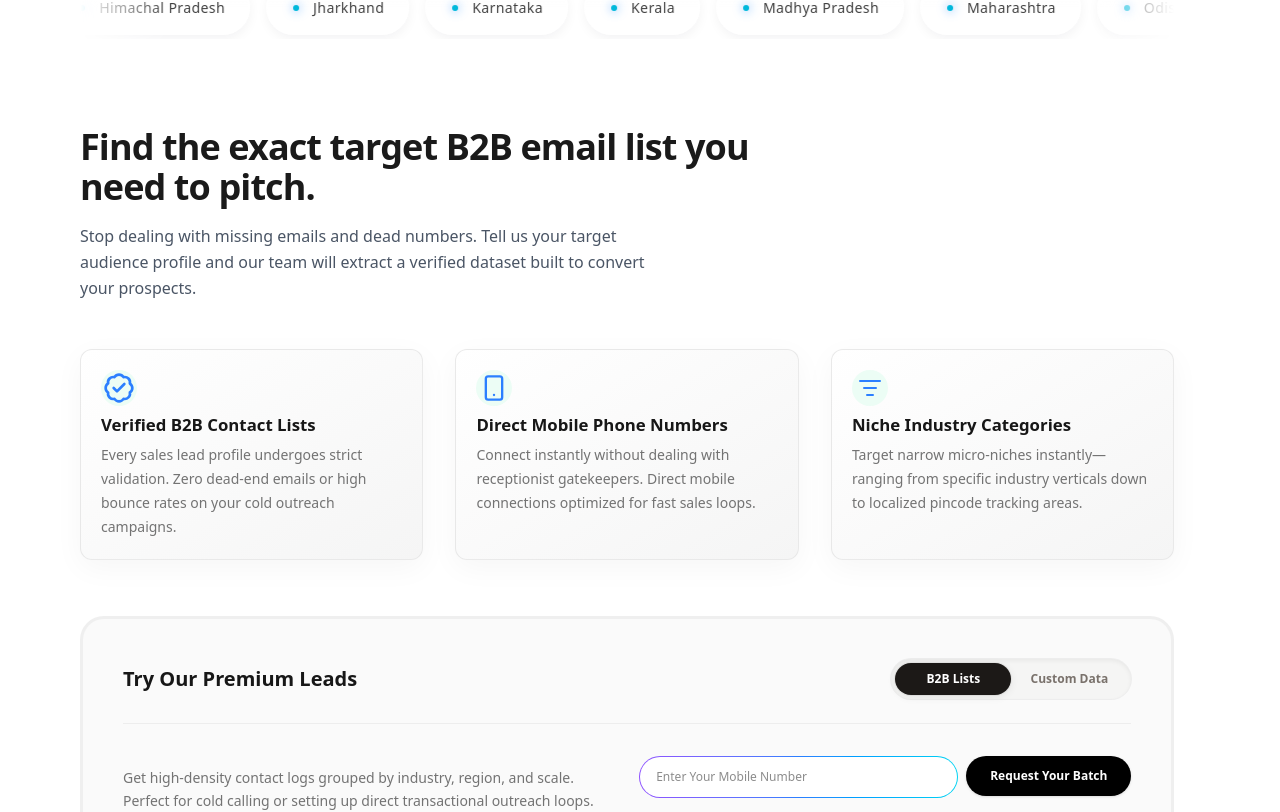
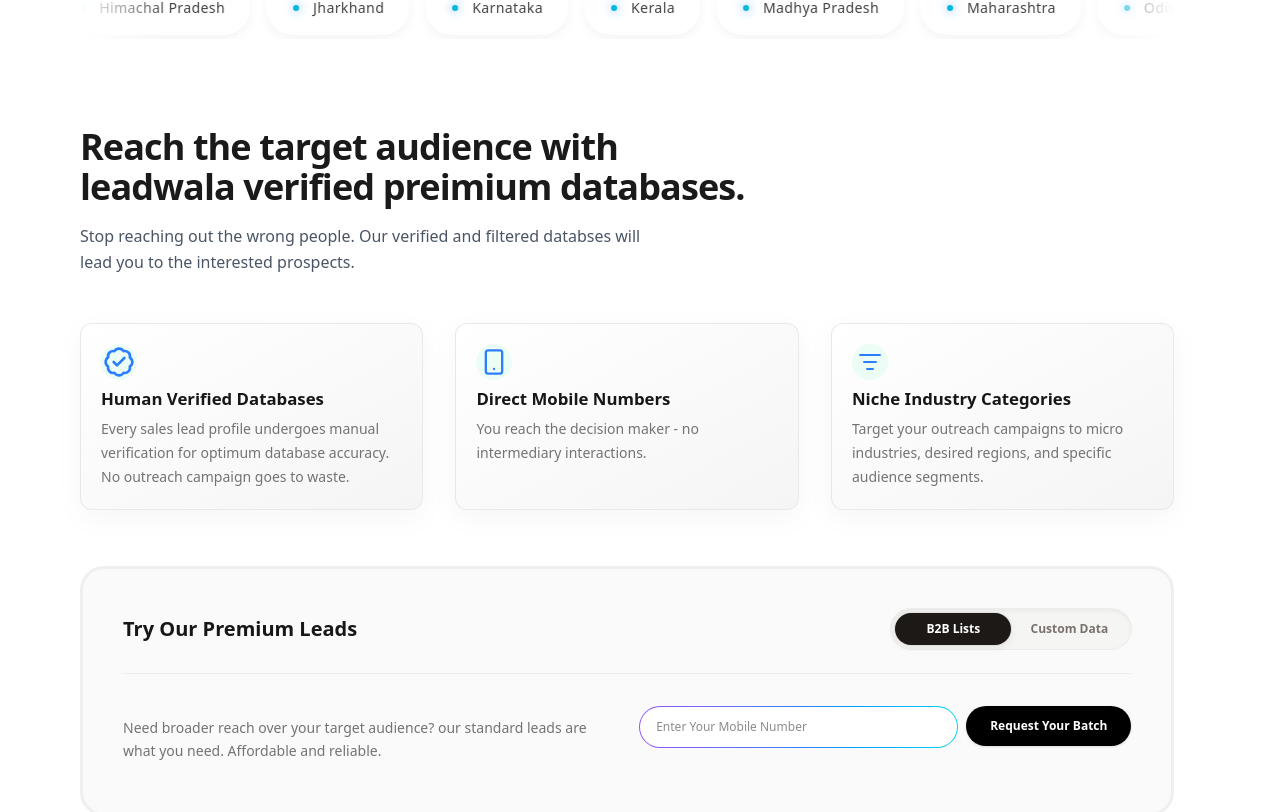
Before and after one commit to udaystorage/solution, a Next.js app: page / in a window 1280 px wide. Shown: the part 960-1772 px from the top of the page. Built offline with nearby package versions, Linux system fonts and the light colour scheme.

Commit message:
changed some copies

```diff
--- a/app/components/sections/SolutionsSection.jsx
+++ b/app/components/sections/SolutionsSection.jsx
@@ -40,7 +40,7 @@
       <div className="w-full max-w-7xl mx-auto ">
         {/* 2. Changed a generic div into an explicit H2 for regional target optimization */}
         <h1 className="py-2 pb-8 w-full text-2xl text-center font-bold text-black/60">
-          Pan India B2B Leads
+          Pan India Business Leads
         </h1>
 
         {/* Carousel Container */}
@@ -51,12 +51,11 @@
         {/* 3. Replaced H2 with H3 to follow appropriate semantic structural hierarchy */}
         <div className="max-w-2xl mb-12 mt-12">
           <h2 className="text-3xl sm:text-3xl md:text-4xl font-semibold tracking-tight mb-4">
-            Find the exact target B2B email list you need to pitch.
+            {/* Find the exact target B2B/B2C email list you need to pitch. */}
+            Reach the target audience with leadwala verified preimium databases.
           </h2>
           <p className="text-base text-gray-600 leading-relaxed max-w-xl">
-            Stop dealing with missing emails and dead numbers. Tell us your
-            target audience profile and our team will extract a verified dataset
-            built to convert your prospects.
+            Stop reaching out the wrong people. Our verified and filtered databses will lead you to the interested prospects.
           </p>
         </div>
 
@@ -71,12 +70,11 @@
               <Verified className="w-8 h-8 text-blue-500" />
             </div>
             <h4 className="text-[1.05rem] font-semibold leading-tight text-neutral-900">
-              Verified B2B Contact Lists
+              Human Verified Databases
             </h4>
             <p className="text-sm leading-6 text-neutral-500">
-              Every sales lead profile undergoes strict validation. Zero
-              dead-end emails or high bounce rates on your cold outreach
-              campaigns.
+              Every sales lead profile undergoes manual verification for optimum database accuracy. No outreach campaign goes to waste.
+              {/* Every sales lead profile undergoes manual verification & validation. Leadwala make sure each databse has optimum accuracy for your outreach campaigns.   */}
             </p>
           </div>
 
@@ -89,11 +87,10 @@
               <Smartphone className="w-7 h-7 text-blue-500" />
             </div>
             <h4 className="text-[1.05rem] font-semibold leading-tight text-neutral-900">
-              Direct Mobile Phone Numbers
+              Direct Mobile Numbers
             </h4>
             <p className="text-sm leading-6 text-neutral-500">
-              Connect instantly without dealing with receptionist gatekeepers.
-              Direct mobile connections optimized for fast sales loops.
+              You reach the decision maker - no intermediary interactions.
             </p>
           </div>
 
@@ -109,8 +106,7 @@
               Niche Industry Categories
             </h4>
             <p className="text-sm leading-6 text-neutral-500">
-              Target narrow micro-niches instantly—ranging from specific
-              industry verticals down to localized pincode tracking areas.
+              Target your outreach campaigns to micro industries, desired regions, and specific audience segments.
             </p>
           </div>
         </div>
@@ -172,15 +168,11 @@
             <div className="lg:col-span-6">
               {activeTab === "leads" ? (
                 <p className="text-neutral-500 text-sm leading-relaxed">
-                  Get high-density contact logs grouped by industry, region, and
-                  scale. Perfect for cold calling or setting up direct
-                  transactional outreach loops.
+                 Need broader reach over your target audience? our standard leads are what you need. Affordable and reliable.
                 </p>
               ) : (
                 <p className="text-neutral-500 text-sm leading-relaxed">
-                  Looking for unique criteria like specific local restaurant
-                  spaces or local pincode blocks? Our experts will custom curate
-                  it.
+                  Looking for higher response rates? Our premium databases are what you need. Accurate, precise and human-verified.
                 </p>
               )}
             </div>
```
